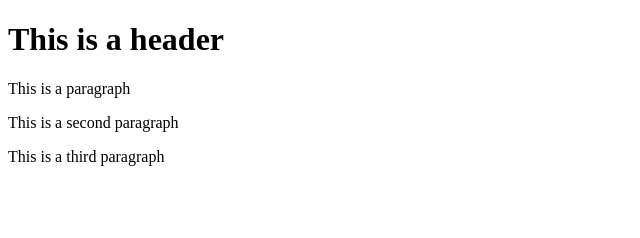
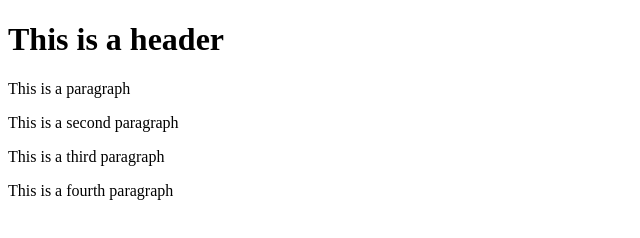
Before and after one commit to 07swati98/GIT-DEMO, a website: page index.html in a window 1280 px wide. Shown: the whole page, without its empty margins (0-640 px from the left). Drawn offline with Linux system fonts and the light colour scheme.

Commit message:
Commit-1

```diff
--- a/index.html
+++ b/index.html
@@ -7,5 +7,6 @@
         <p>This is a paragraph</p>
         <p>This is a second paragraph</p>
         <p>This is a third paragraph</p>
+        <p>This is a fourth paragraph</p>
     </body>
 </html>
```
Also changed, not shown: package.json (added, +24 -0 lines), 2 other files.
